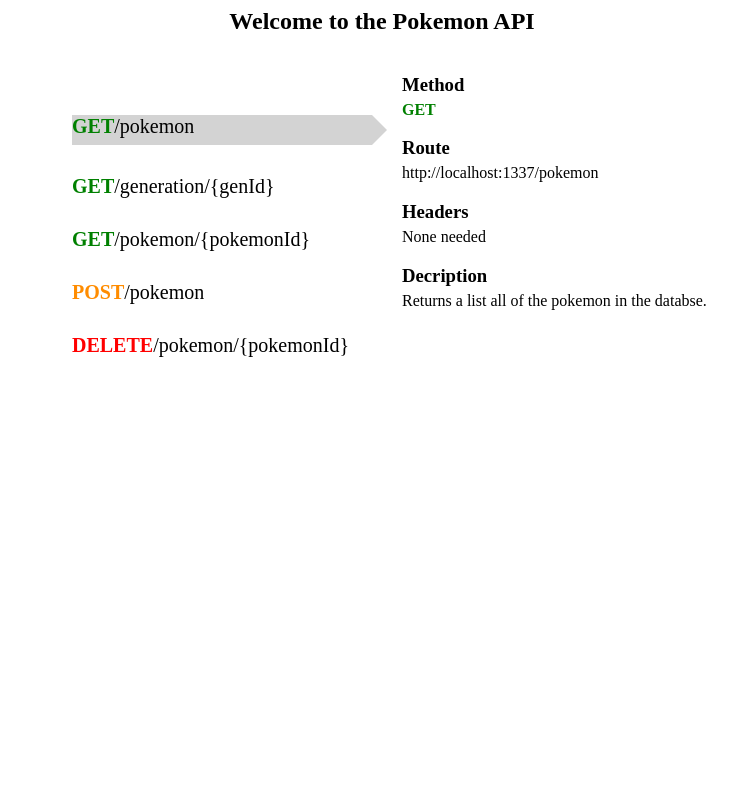
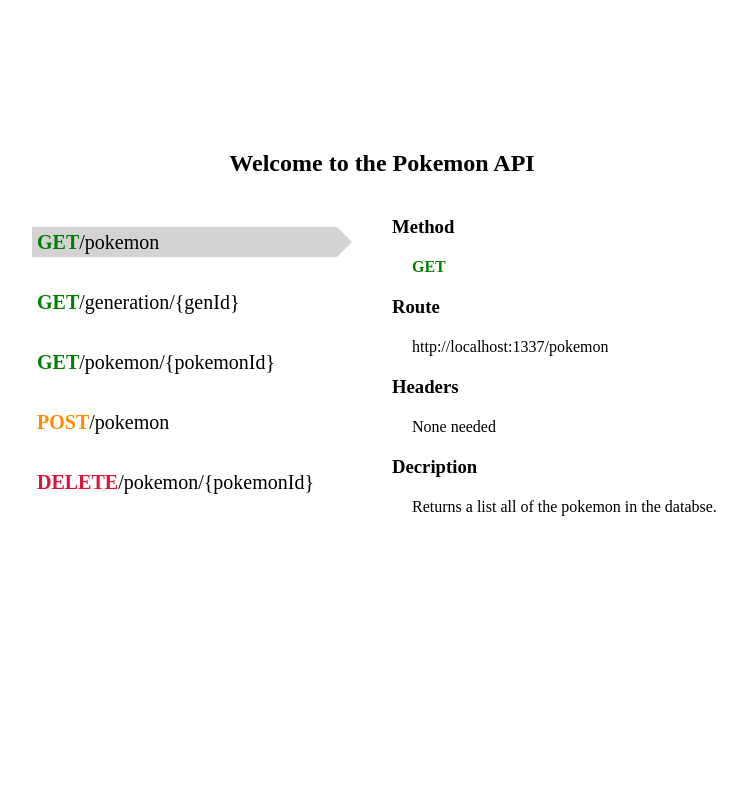
Before and after one commit to orbitalbitmap/pokemon-api, a Node server app: page / in a window 1280 px wide. Shown: the whole page, without its empty margins (258-1005 px from the left). Run offline with Node 20, Linux system fonts and the light colour scheme.

Commit message:
Adjusted styles.css to be sorted and adjusted some styling.

```diff
--- a/public/css/styles.css
+++ b/public/css/styles.css
@@ -1,3 +1,7 @@
+body{
+  margin-top: 150px;
+}
+
 h2{
   text-align: center;
 }
@@ -7,8 +11,17 @@ h3{
 }
 
 .delete{
-  color:red;
+  color: crimson;
   font-weight: bold;
+}
+
+.get{
+  color: green;
+  font-weight: bold;
+}
+
+.get-all, .get-generation, .get-pokemon{
+  padding: 0px;
 }
 
 .hidden{
@@ -16,37 +29,25 @@ h3{
 }
 
 .highlighted{
+  background-color: lightgray;
+  position: relative;
   width: 300px;
-  height: 30px;
-  position: relative;
-  background: lightgray;
 
 }
 
 .highlighted:after {
+  bottom: 0;
+  border-bottom: 15px solid transparent;
+  border-left: 15px solid lightgray;
+  border-top: 15px solid transparent;
   content: "";
   position: absolute;
   right: -15px;
-  bottom: 0;
   width: 0;
-  height: 0;
-  border-left: 15px solid lightgray;
-  border-top: 15px solid transparent;
-  border-bottom: 15px solid transparent;
-}
-
-.get-all, .get-generation, .get-pokemon{
-  padding: 0px;
-}
-
-.get{
-  color: green;
-  font-weight: bold;
 }
 
 .left-container{
   margin: 0px 20px;
-  padding-top: 30px;
   width: 320px;
 }
 
@@ -64,11 +65,19 @@ h3{
 .right-container{
   margin: 0px 20px;
   position: relative;
-  width: 320px;
+  width: 340px;
+}
+
+.spacing{
+  margin: 20px 0px;
+  padding-left: 20px;
 }
 
 .tabs{
   cursor: pointer;
   font-size: 20px;
-  margin: 30px;
+  margin: 30px 0;
+  padding-top: 4px;
+  padding-left: 5px;
+  padding-bottom: 3px;
 }
--- a/views/partials/rightSideDocumentaion.pug
+++ b/views/partials/rightSideDocumentaion.pug
@@ -1,52 +1,52 @@
 div(class="right-container")
   div(class="method" id="getAll")
     h3 Method
-    div(class="get") GET
+    div(class="get spacing") GET
     h3 Route
-    div http://localhost:1337/pokemon
+    div(class="spacing") http://localhost:1337/pokemon
     h3 Headers
-    div None needed
+    div(class="spacing") None needed
     h3 Decription
-    div Returns a list all of the pokemon in the databse.
+    div(class="spacing") Returns a list all of the pokemon in the databse.
 
   div(class="method hidden" id="getGeneration")
     h3 Method
-    div(class="get") GET
+    div(class="spacing get") GET
     h3 Route
-    div http://localhost:1337/pokemon/generations/{genId}
+    div(class="spacing") http://localhost:1337/pokemon/generations/{genId}
     h3 Headers
-    div None needed
+    div(class="spacing") None needed
     h3 Decription
-    div Returns the generation list of all pokemon associated with {genId}.
+    div(class="spacing") Returns the generation list of all pokemon associated with {genId}.
 
   div(class="method hidden" id="getPokemonById")
     h3 Method
-    div(class="get") GET
+    div(class="spacing get") GET
     h3 Route
-    div http://localhost:1337/pokemon/pokemon/{pokemonId}
+    div(class="spacing") http://localhost:1337/pokemon/pokemon/{pokemonId}
     h3 Headers
-    div None needed
+    div(class="spacing") None needed
     h3 Decription
-    div Returns the pokemon associated with the {id} (Id's are also the pokemon's pokedex number).
+    div(class="spacing") Returns the pokemon associated with the {id} (Id's are also the pokemon's pokedex number).
 
   div(class="method hidden" id="postPokemon")
     h3 Method
-    div(class="post") POST
+    div(class="spacing post") POST
     h3 Route
-    div http://localhost:1337/pokemon
+    div(class="spacing") http://localhost:1337/pokemon
     h3 Headers
-    div Content-Type: application/json
+    div(class="spacing") Content-Type: application/json
     h3 Body
-    div { "gen": "1", "name": "Bulbasaur", "Types": "['grass', 'poison']"}
+    div(class="spacing") { "gen": "1", "name": "Bulbasaur", "Types": "['grass', 'poison']"}
     h3 Decription
-    div Returns a list all of the pokemon in the databse.
+    div(class="spacing") Returns a list all of the pokemon in the databse.
 
   div(class="method hidden" id="deletePokemonById")
     h3 Method
-    div(class="delete") DELETE
+    div(class="spacing delete") DELETE
     h3 Route
-    div http://localhost:1337/pokemon/pokemon/{pokemonId}
+    div(class="spacing") http://localhost:1337/pokemon/pokemon/{pokemonId}
     h3 Headers
-    div None needed
+    div(class="spacing") None needed
     h3 Decription
-    div Deletes the pokemon associated with the {id} (Id's are also the pokemon's pokedex number).
+    div(class="spacing") Deletes the pokemon associated with the {id} (Id's are also the pokemon's pokedex number).
```
